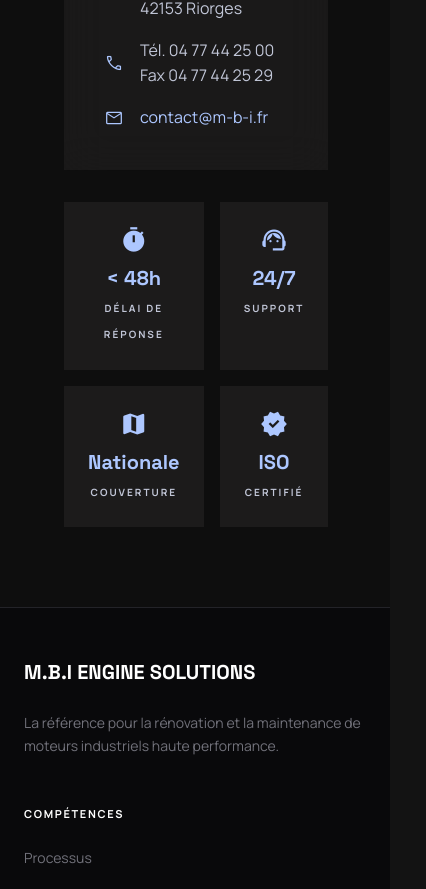
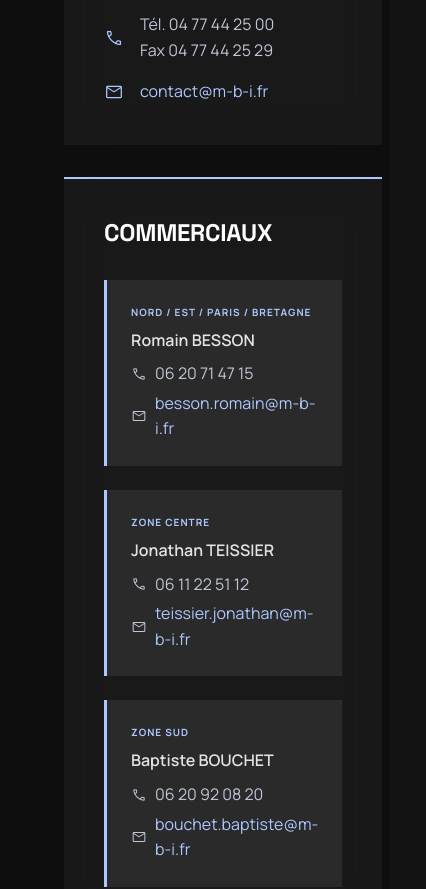
Before and after one commit to yannisastraconseil/mbi_site, a Next.js app: page /contact in a window 390 px wide. Shown: the part 1901-2790 px from the top of the page, 426 px wide, since content can reach past the window. Built offline with nearby package versions, Linux system fonts and the light colour scheme.

Commit message:
✨ Ajout commerciaux page contact + renommage Spécifications → Références
- 3 commerciaux avec zones, téléphones et emails cliquables
- Romain BESSON (Nord/Est/Paris/Bretagne)
- Jonathan TEISSIER (Zone Centre)
- Baptiste BOUCHET (Zone Sud)
- Navbar: Spécifications → Références

```diff
--- a/app/contact/page.js
+++ b/app/contact/page.js
@@ -241,6 +241,50 @@
               </div>
             </div>
 
+            {/* Commerciaux */}
+            <div style={{
+              background: 'rgba(32, 31, 31, 0.7)',
+              backdropFilter: 'blur(20px)',
+              padding: 'var(--space-10)',
+              borderTop: '2px solid var(--primary)',
+            }}>
+              <h3 className="headline-sm" style={{ color: 'white', marginBottom: 'var(--space-8)' }}>
+                Commerciaux
+              </h3>
+              <div style={{ display: 'flex', flexDirection: 'column', gap: 'var(--space-6)' }}>
+                {[
+                  { zone: 'Nord / Est / Paris / Bretagne', name: 'Romain BESSON', phone: '06 20 71 47 15', email: 'besson.romain@m-b-i.fr' },
+                  { zone: 'Zone Centre', name: 'Jonathan TEISSIER', phone: '06 11 22 51 12', email: 'teissier.jonathan@m-b-i.fr' },
+                  { zone: 'Zone Sud', name: 'Baptiste BOUCHET', phone: '06 20 92 08 20', email: 'bouchet.baptiste@m-b-i.fr' },
+                ].map((c) => (
+                  <div key={c.name} style={{
+                    background: 'var(--surface-container-high)',
+                    padding: 'var(--space-6)',
+                    borderLeft: '3px solid var(--primary)',
+                  }}>
+                    <span className="label-sm" style={{ color: 'var(--primary)', display: 'block', marginBottom: 'var(--space-2)', letterSpacing: '0.1em', textTransform: 'uppercase' }}>
+                      {c.zone}
+                    </span>
+                    <p style={{ color: 'var(--on-surface)', fontWeight: 600, marginBottom: 'var(--space-2)' }}>
+                      {c.name}
+                    </p>
+                    <div style={{ display: 'flex', alignItems: 'center', gap: 'var(--space-2)', marginBottom: 'var(--space-1)' }}>
+                      <span className="material-symbols-outlined" style={{ fontSize: '1rem', color: 'var(--on-surface-variant)' }}>call</span>
+                      <a href={`tel:${c.phone.replace(/\s/g, '')}`} className="body-sm" style={{ color: 'var(--on-surface-variant)' }}>
+                        {c.phone}
+                      </a>
+                    </div>
+                    <div style={{ display: 'flex', alignItems: 'center', gap: 'var(--space-2)' }}>
+                      <span className="material-symbols-outlined" style={{ fontSize: '1rem', color: 'var(--on-surface-variant)' }}>mail</span>
+                      <a href={`mailto:${c.email}`} className="body-sm" style={{ color: 'var(--primary)' }}>
+                        {c.email}
+                      </a>
+                    </div>
+                  </div>
+                ))}
+              </div>
+            </div>
+
             {/* Info cards */}
             <div style={{
               display: 'grid',
--- a/components/Navbar.js
+++ b/components/Navbar.js
@@ -9,7 +9,7 @@
   { href: '/processus',   label: 'Notre Processus' },
   { href: '/expertise',   label: 'Expertise' },
   { href: '/equipements', label: 'Équipements' },
-  { href: '/references',  label: 'Spécifications' },
+  { href: '/references',  label: 'Références' },
   { href: '/entreprise',  label: 'À Propos' },
 ];
 
```
